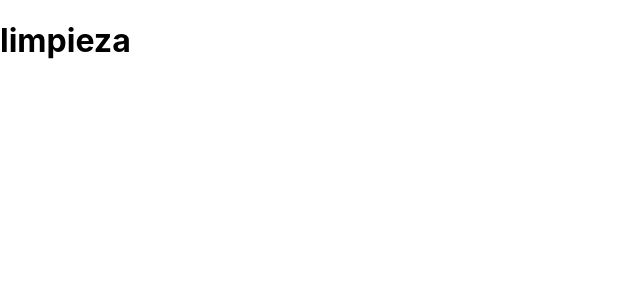
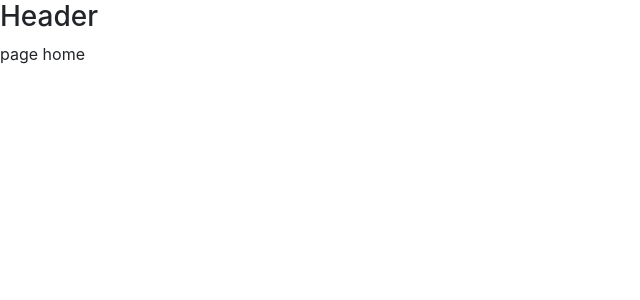
Before and after one commit to adaldin/sunsup, a React (Create React App) app: page / in a window 1280 px wide. Shown: the top 300 px of the page, without its empty margins (0-640 px from the left). Built offline with nearby package versions, Linux system fonts and the light colour scheme.

Commit message:
creation of pages, and header component. link in html to bootstrap

```diff
--- a/public/index.html
+++ b/public/index.html
@@ -1,14 +1,12 @@
 <!DOCTYPE html>
 <html lang="en">
+
 <head>
   <meta charset="utf-8" />
   <link rel="icon" href="%PUBLIC_URL%/favicon.ico" />
   <meta name="viewport" content="width=device-width, initial-scale=1" />
   <meta name="theme-color" content="#000000" />
-    <meta
-      name="description"
-      content="Web site created using create-react-app"
-    />
+  <meta name="description" content="Web site created using create-react-app" />
   <link rel="apple-touch-icon" href="%PUBLIC_URL%/logo192.png" />
   <!--
       manifest.json provides metadata used when your web app is installed on a
@@ -24,8 +22,12 @@
       work correctly both with client-side routing and a non-root public URL.
       Learn how to configure a non-root public URL by running `npm run build`.
     -->
-    <title>React App</title>
+  <!-- Bootsrap -->
+  <link rel="stylesheet" href="https://cdn.jsdelivr.net/npm/bootstrap@5.1.3/dist/css/bootstrap.min.css"
+    integrity="sha384-1BmE4kWBq78iYhFldvKuhfTAU6auU8tT94WrHftjDbrCEXSU1oBoqyl2QvZ6jIW3" crossorigin="anonymous" />
+  <title>Sun-SUP</title>
 </head>
+
 <body>
   <noscript>You need to enable JavaScript to run this app.</noscript>
   <div id="root"></div>
@@ -40,4 +42,5 @@
       To create a production bundle, use `npm run build` or `yarn build`.
     -->
 </body>
+
 </html>
--- a/src/App.js
+++ b/src/App.js
@@ -1,8 +1,20 @@
+// React
+import { BrowserRouter, Routes, Route } from "react-router-dom";
+// Components
+import Header from "./components/header/Header";
+// Pages
+import Home from "./pages/home/Home";
+
 function App() {
   return (
-    <div>
-      <h1>limpieza</h1>
-    </div>
+    <>
+      <BrowserRouter>
+        <Header />
+        <Routes>
+          <Route path="/" element={<Home />} />
+        </Routes>
+      </BrowserRouter>
+    </>
   );
 }
 
--- /dev/null
+++ b/src/components/header/Header.js
@@ -0,0 +1,8 @@
+function Header() {
+  return (
+    <>
+      <h3>Header</h3>
+    </>
+  );
+}
+export default Header;
--- /dev/null
+++ b/src/pages/home/Home.js
@@ -0,0 +1,4 @@
+function Home() {
+  return <div> page home</div>;
+}
+export default Home;
```
Also changed, not shown: src/index.js (+6 -6 lines). Lines whose indentation alone changed are shown as unchanged.
